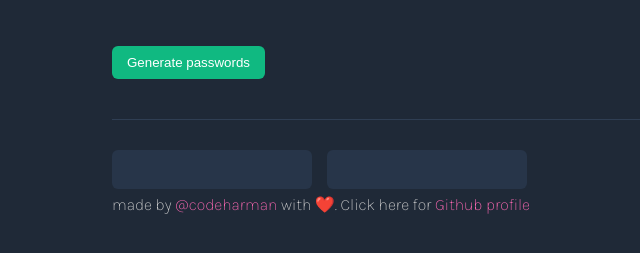
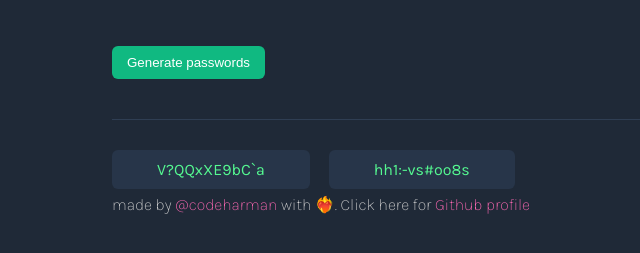
Before and after one commit to codeharman/Password-Generator, a plain HTML site: page index.html in a window 1280 px wide. Both pictures are taken after a click on the button "Generate passwords". Shown: the part 347-600 px from the top of the page, without its empty margins (128-768 px from the left). Drawn offline with Linux system fonts and the light colour scheme.

Commit message:
wrote the logic that is JS file

```diff
--- a/app.js
+++ b/app.js
@@ -0,0 +1,35 @@
+// Provided password individual
+
+const characters = ["A","B","C","D","E","F","G","H","I","J","K","L","M","N","O","P","Q","R","S","T","U","V","W","X","Y","Z","a","b","c","d","e","f","g","h","i","j","k","l","m","n","o","p","q","r","s","t","u","v","w","x","y","z", "0", "1", "2", "3", "4", "5", "6", "7", "8", "9","~","`","!","@","#","$","%","^","&","*","(",")","_","-","+","=","{","[","}","]",",","|",":",";","<",">",".","?",
+"/"];
+
+
+// getElementById
+
+let generatePassword = document.getElementById('password-btn');
+let firstEl = document.getElementById('first-el');
+let secondEl = document.getElementById('second-el');
+
+
+
+// add eventlistener event
+
+generatePassword.addEventListener('click', randomPassword);
+
+// function here random password generator
+
+function randomPassword() {
+  let length = 12;
+  let firstPassword = '';
+  let secondPassword = '';
+
+  for (let i = 0; i < length; i++) {
+    firstPassword += characters[Math.floor(Math.random() * characters.length)]
+    secondPassword += characters[Math.floor(Math.random() * characters.length)]
+  }
+
+  firstEl.textContent = firstPassword;
+  secondEl.textContent = secondPassword;
+
+
+};
--- a/index.html
+++ b/index.html
@@ -26,11 +26,12 @@
 
     <!-- Passwords column -->
      <div class="password-container">
-        <span id="first-el"></span>
-        <span id="second-el"></span>
+        <span id="first-el">1st password</span>
+        <span id="second-el">2nd password</span>
      </div>
-     <p class="contact">made by <a href="https://www.linkedin.com/in/codeharman/" target="_blank">@codeharman</a> with ❤️. Click here for <a href="https://github.com/codeharman" target="_blank">Github profile</a></p>
+     <p class="contact">made by <a href="https://www.linkedin.com/in/codeharman/" target="_blank">@codeharman</a> with ❤️‍🔥. Click here for <a href="https://github.com/codeharman" target="_blank">Github profile</a></p>
 
   </main>
+  <script src="./app.js"></script>
 </body>
 </html>
--- a/styles.css
+++ b/styles.css
@@ -62,14 +62,14 @@ margin: 0px 0 40px 0;
 /* password generator */
 
 .password-generator {
-  color: white
+  color: white;
 }
 
 /* Two boxes */
 
 #first-el, #second-el {
   background-color: #273549;
-  padding: 10px 100px;
+  padding: 10px 45px;
   margin: 0 15px 0 0;
   border-radius: 6px;
   color: #55F991;
```
